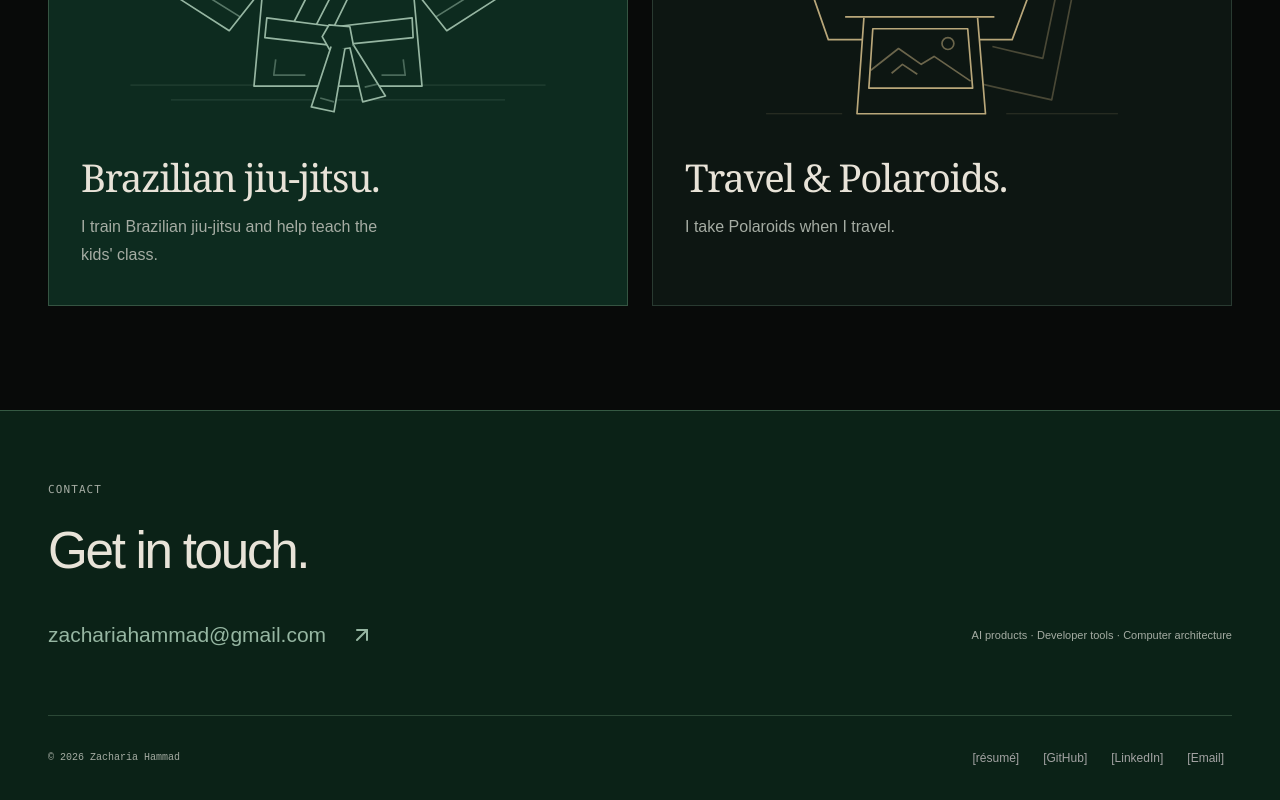
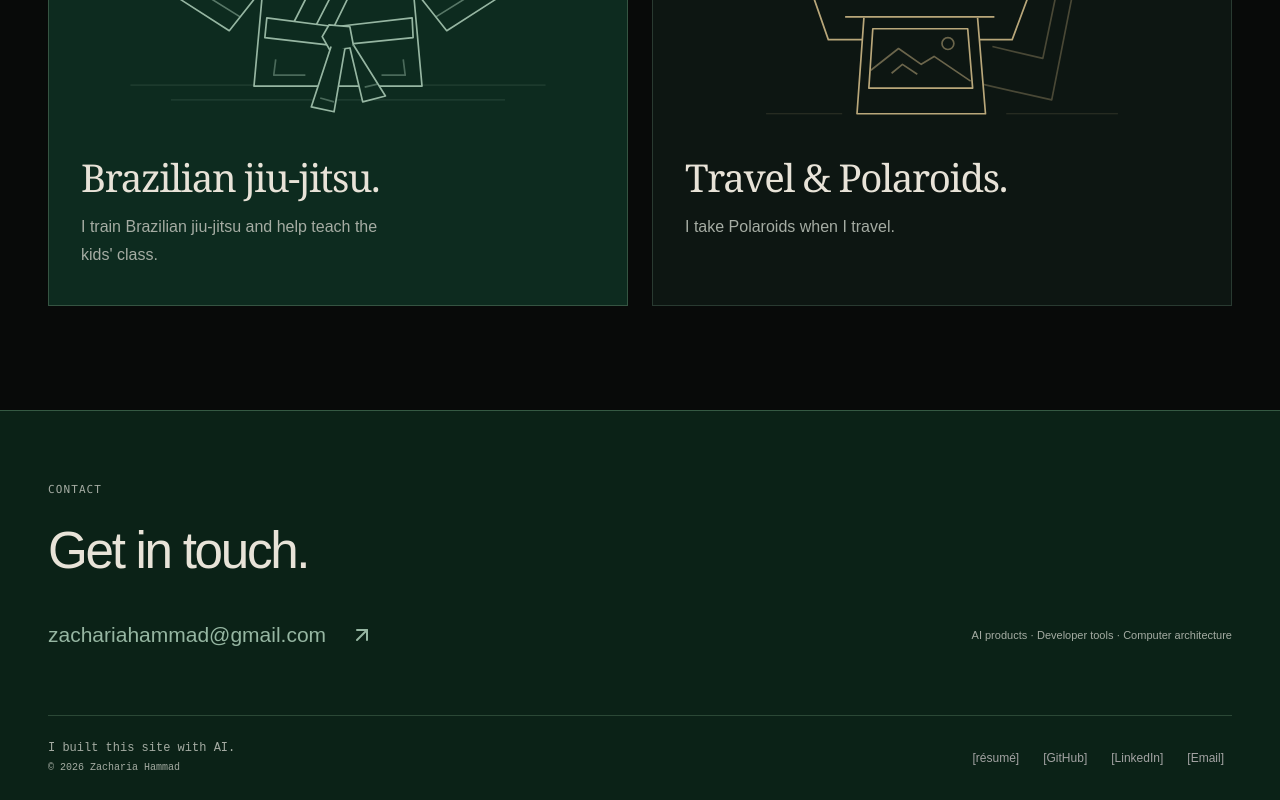
Before and after one commit to Zach-hammad/zach-hammad-portfolio, a Next.js app: page / in a window 1280 px wide. Shown: the part 10311-11111 px from the top of the page. Built offline with nearby package versions, Linux system fonts and the light colour scheme.

Commit message:
Add a personal AI credit to the footer

```diff
--- a/src/components/sections/ContactFooter.tsx
+++ b/src/components/sections/ContactFooter.tsx
@@ -17,7 +17,10 @@ export default function ContactFooter() {
           <p>AI products · Developer tools · Computer architecture</p>
         </div>
         <div className="footer-bottom">
-          <p>© {new Date().getFullYear()} Zacharia Hammad</p>
+          <p>
+            <span className="mb-1 block text-xs">I built this site with AI.</span>
+            © {new Date().getFullYear()} Zacharia Hammad
+          </p>
           <FastPathLinks />
         </div>
       </div>
```
